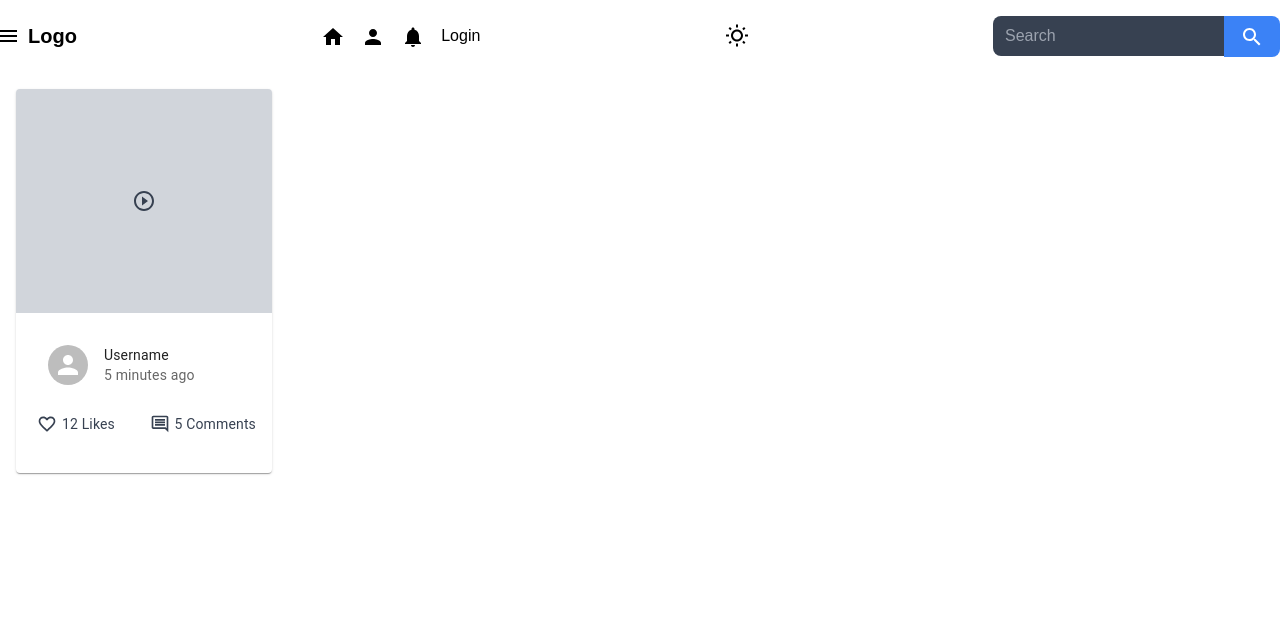
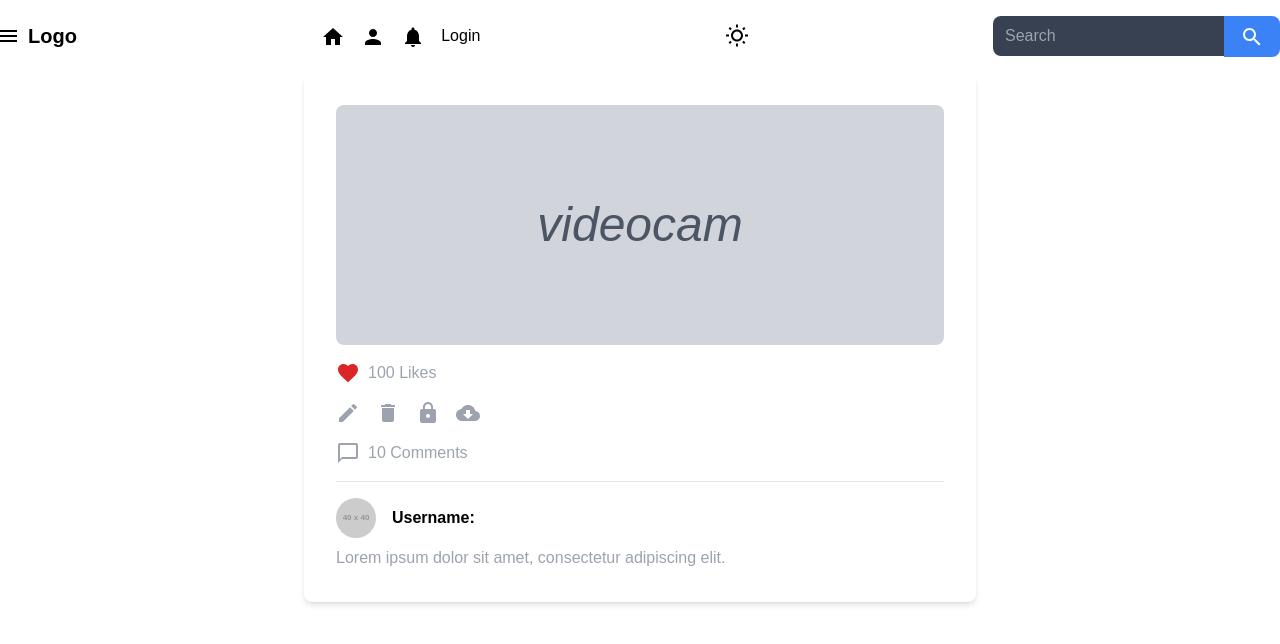
Before and after one commit to ProperPoe/videoStorage-app.github.io, a React (Create React App) app in the folder client/: page / in a window 1280 px wide. Both pictures are taken after typing "Sample", "name@example.com", "Sample123" into the empty fields and a click on the button "Sign Up". Shown: the top 644 px of the page. Built offline with nearby package versions, Linux system fonts and the light colour scheme.

Commit message:
Implemented homepage layout, thumbnail cards, post details view, comments, and dark mode integration

```diff
--- a/client/src/components/Post.tsx
+++ b/client/src/components/Post.tsx
@@ -4,13 +4,24 @@ import { CommentOutlined, FavoriteBorderOutlined, PlayCircleOutline } from '@mui
 import { useSelector } from 'react-redux';
 import { RootState } from '../store/store';
 
-interface Props {}
+interface PostType {
+    id: number;
+    title: string;
+    imageUrl: string;
+    likes: number;
+    comments: number;
+}
+
+interface Props {
+    post: PostType;
+}
 
 function Post(props: Props) {
+    const { post } = props;
     const isDarkMode = useSelector((state: RootState) => state.darkMode.isDarkMode);
 
     // Define class names based on dark mode
-    const cardClassName = `w-64 h-96 overflow-hidden shadow-md rounded-md m-4 relative transition transform hover:scale-105 ${isDarkMode ? 'bg-gray-700 text-white' : 'bg-white'}`;
+    const cardClassName = `w-81 h-96 overflow-hidden shadow-md rounded-md m-4 relative transition transform hover:scale-105 ${isDarkMode ? 'bg-gray-700 text-white' : 'bg-white'}`;
     const iconColor = isDarkMode ? 'text-white' : 'text-gray-700';
 
     return (
@@ -33,13 +44,13 @@ function Post(props: Props) {
                         <IconButton size="small">
                             <FavoriteBorderOutlined fontSize="small" className={iconColor} />
                         </IconButton>
-                        <Typography variant="body2" className={isDarkMode ? 'text-white' : 'text-gray-700'}>12 Likes</Typography>
+                        <Typography variant="body2" className={isDarkMode ? 'text-white' : 'text-gray-700'}>12</Typography>
                     </div>
                     <div className="flex items-center">
                         <IconButton size="small">
                             <CommentOutlined fontSize="small" className={iconColor} />
                         </IconButton>
-                        <Typography variant="body2" className={isDarkMode ? 'text-white' : 'text-gray-700'}>5 Comments</Typography>
+                        <Typography variant="body2" className={isDarkMode ? 'text-white' : 'text-gray-700'}>5</Typography>
                     </div>
                 </div>
             </CardContent>
--- a/client/src/components/Posts.tsx
+++ b/client/src/components/Posts.tsx
@@ -1,15 +1,28 @@
-import React from 'react'
-import Post from './Post'
+import React from 'react';
+import Post from './Post';
 
+interface PostType {
+    id: number;
+    title: string;
+    imageUrl: string;
+    likes: number;
+    comments: number;
+}
 
-interface Props {}
+interface Props {
+    posts: PostType[];
+}
 
 function Posts(props: Props) {
-    const {} = props
+    const { posts } = props;
 
     return (
-        <Post/>
-    )
+        <div className="grid grid-cols-2 gap-4 p-4">
+            {posts.map(post => (
+                <Post key={post.id} post={post} />
+            ))}
+        </div>
+    );
 }
 
-export default Posts
+export default Posts;
--- a/client/src/components/ViewPost.tsx
+++ b/client/src/components/ViewPost.tsx
@@ -1,5 +1,5 @@
 import React, { useState } from 'react';
-import { ThumbUp, Edit, Delete, Lock, CloudDownload, ChatBubbleOutline } from '@mui/icons-material';
+import { FavoriteBorderOutlined, Edit, Delete, Lock, CloudDownload, ChatBubbleOutline, Favorite } from '@mui/icons-material';
 import { Avatar } from '@mui/material';
 import { useSelector } from 'react-redux';
 import { RootState } from '../store/store';
@@ -27,7 +27,7 @@ const ViewPost = () => {
 
         {/* Likes section */}
         <div className="flex items-center mb-4">
-            <ThumbUp className="text-blue-500 text-lg mr-2 cursor-pointer" />
+            <Favorite className="text-red-600 text-lg mr-2 cursor-pointer" />
             <span className="text-gray-400">100 Likes</span>
         </div>
 
--- a/client/src/pages/Home/Home.tsx
+++ b/client/src/pages/Home/Home.tsx
@@ -1,20 +1,23 @@
-
-import React, { PureComponent, ReactNode } from 'react'
-import PostForm from '../../components/PostForm'
-import Posts from '../../components/Posts'
-import ViewPost from '../../components/ViewPost'
-
+import React, { PureComponent } from 'react';
+import PostForm from '../../components/PostForm';
+import Posts from '../../components/Posts';
+import ViewPost from '../../components/ViewPost';
 
 interface Props {}
 interface State {}
 
+const samplePosts = [
+    { id: 1, title: 'First Post', imageUrl: 'https://example.com/image1.jpg', likes: 10, comments: 5 },
+    { id: 2, title: 'Second Post', imageUrl: 'https://example.com/image2.jpg', likes: 20, comments: 8 },
+    { id: 3, title: 'Second Post', imageUrl: 'https://example.com/image2.jpg', likes: 20, comments: 8 },
+    { id: 4, title: 'Second Post', imageUrl: 'https://example.com/image2.jpg', likes: 20, comments: 8 },
+];
+
 class Homepage extends PureComponent<Props, State> {
     constructor(props: Props) {
-        super(props)
+        super(props);
 
-        this.state = {
-
-        }
+        this.state = {};
     }
 
     render() {
@@ -22,11 +25,11 @@ class Homepage extends PureComponent<Props, State> {
            <>
             {/* <h1 className="text-3xl font-bold underline">Hiiii!</h1>
             <PostForm/>*/}
-            <Posts/>
-            {/* <ViewPost/> */}
+            {/* <Posts posts={samplePosts} />  */}
+            <ViewPost/>
            </>
-        )
+        );
     }
 }
 
-export default Homepage
+export default Homepage;
```
